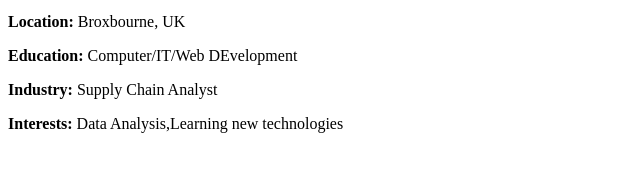
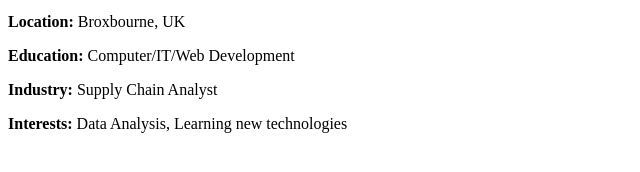
Before and after one commit to asarafopoulou01/html_site, a plain HTML site: page index.html in a window 1280 px wide. Shown: the part 172-344 px from the top of the page, 0-640 px from the left. Drawn offline with Linux system fonts and the light colour scheme.

Commit message:
Update index.html

```diff
--- a/index.html
+++ b/index.html
@@ -4,7 +4,7 @@
   <h2>About Me</h2>
   <p><strong>Name:</strong> Aliki Sarafopoulou</p>
   <p><strong>Location:</strong> Broxbourne, UK</p>
-  <p><strong>Education:</strong> Computer/IT/Web DEvelopment</p>
+  <p><strong>Education:</strong> Computer/IT/Web Development</p>
   <p><strong>Industry:</strong> Supply Chain Analyst</p>
-  <p><strong>Interests:</strong> Data Analysis,Learning new technologies</p>
+  <p><strong>Interests:</strong> Data Analysis, Learning new technologies</p>
 </section>
```
